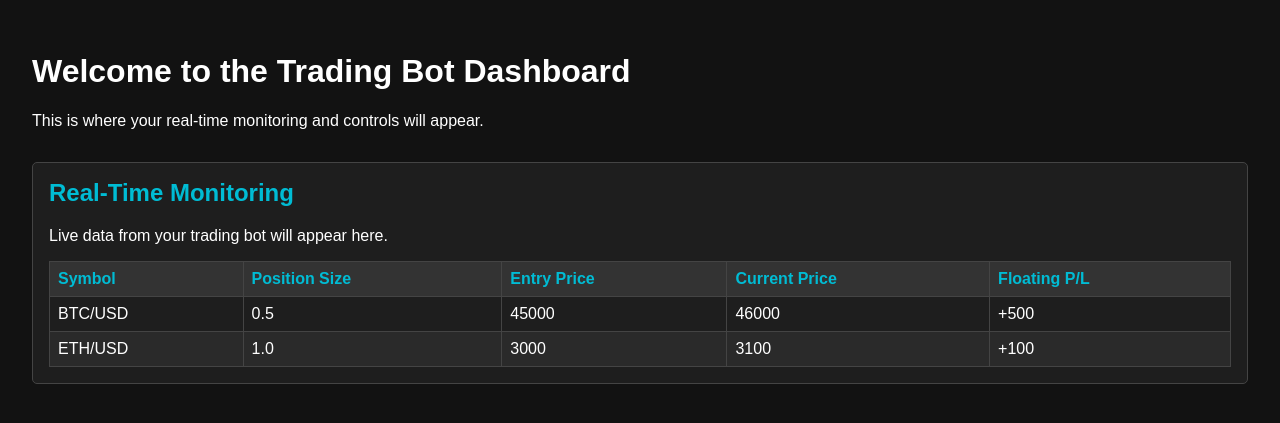
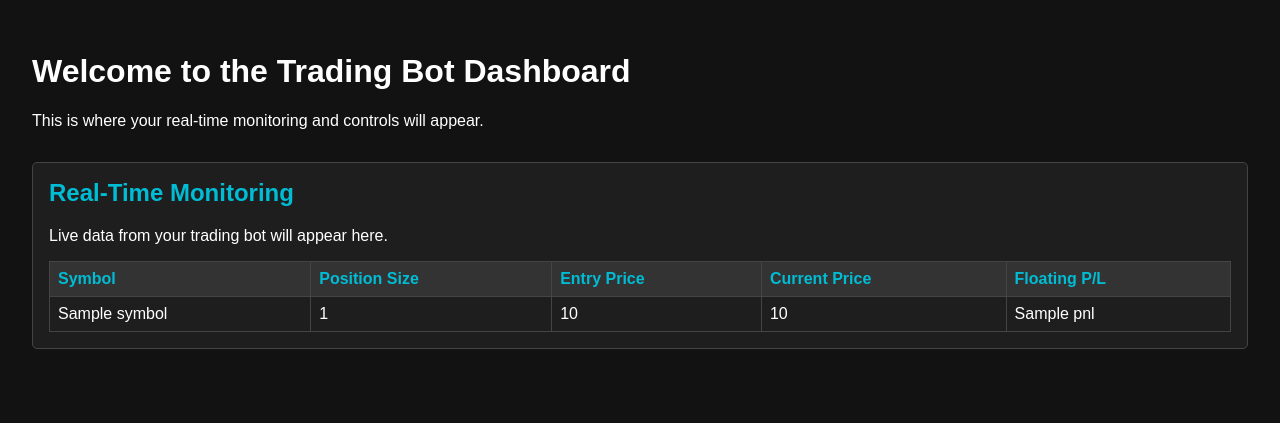
Before and after one commit to reyazk08/Dashboard, a Flask app: template app/templates/dashboard.html in a window 1280 px wide. Shown: the part 50-473 px from the top of the page. Run offline with Flask 2, Linux system fonts and the light colour scheme; the template is opened without the code that fills it: most values are stand-ins (such as "Sample title", 1, 10 or a date in 2020).

Commit message:
Added dynamic data rendering for Real-Time Monitoring table

```diff
--- a/app/main.py
+++ b/app/main.py
@@ -4,7 +4,13 @@ app = Flask(__name__)
 
 @app.route('/')
 def home():
-    return render_template('dashboard.html')
+    # Sample data for trading positions
+    positions = [
+        {"symbol": "BTC/USD", "size": 0.5, "entry_price": 45000, "current_price": 46000, "pnl": "+500"},
+        {"symbol": "ETH/USD", "size": 1.0, "entry_price": 3000, "current_price": 3100, "pnl": "+100"},
+        {"symbol": "XRP/USD", "size": 2000, "entry_price": 0.5, "current_price": 0.6, "pnl": "+200"},
+    ]
+    return render_template('dashboard.html', positions=positions)
 
 if __name__ == '__main__':
     app.run(debug=True)
--- a/app/templates/dashboard.html
+++ b/app/templates/dashboard.html
@@ -95,20 +95,15 @@
                     </tr>
                 </thead>
                 <tbody>
+                    {% for position in positions %}
                     <tr>
-                        <td>BTC/USD</td>
-                        <td>0.5</td>
-                        <td>45000</td>
-                        <td>46000</td>
-                        <td>+500</td>
+                        <td>{{ position.symbol }}</td>
+                        <td>{{ position.size }}</td>
+                        <td>{{ position.entry_price }}</td>
+                        <td>{{ position.current_price }}</td>
+                        <td>{{ position.pnl }}</td>
                     </tr>
-                    <tr>
-                        <td>ETH/USD</td>
-                        <td>1.0</td>
-                        <td>3000</td>
-                        <td>3100</td>
-                        <td>+100</td>
-                    </tr>
+                    {% endfor %}
                 </tbody>
             </table>
         </div>
```
